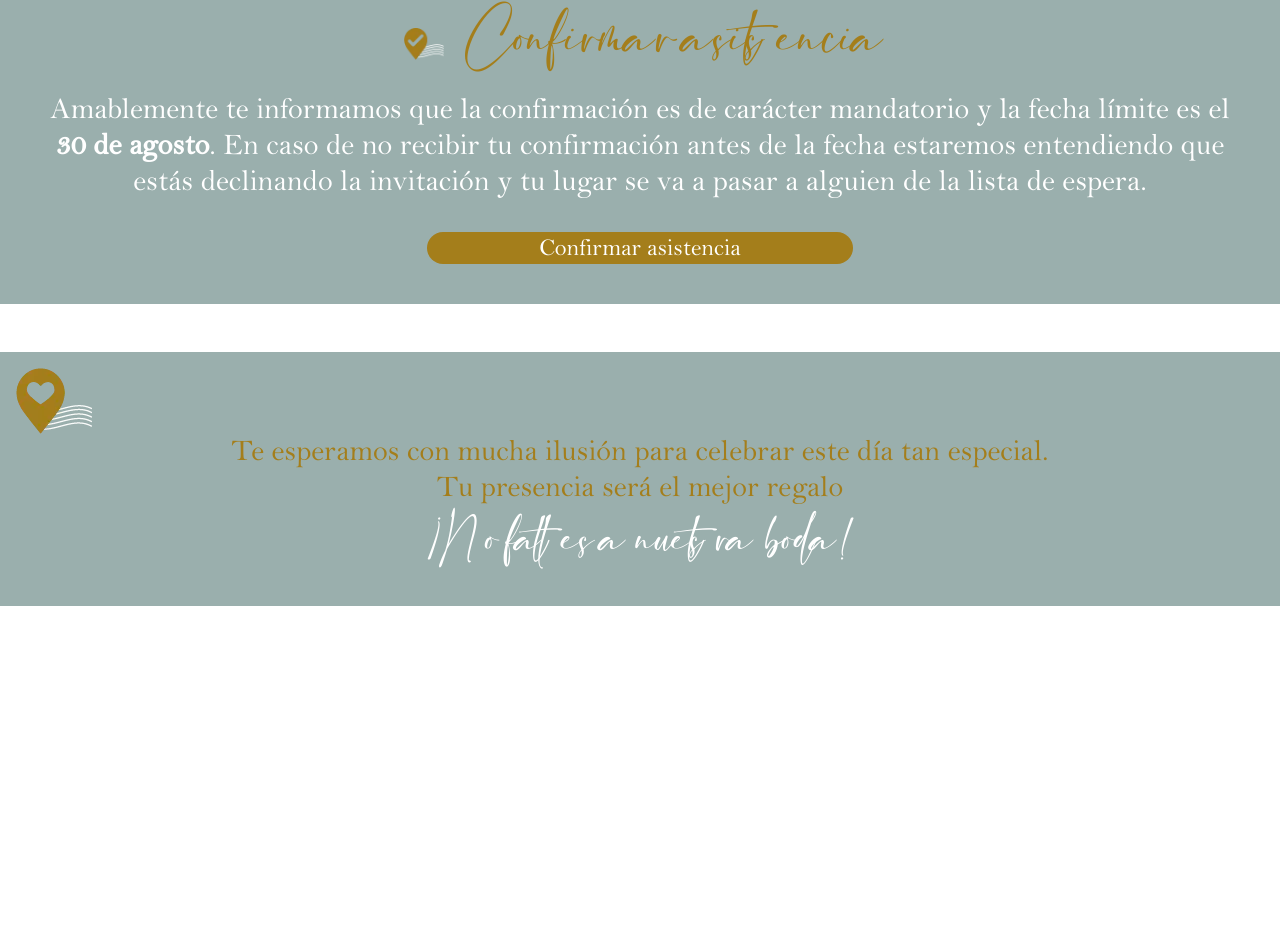
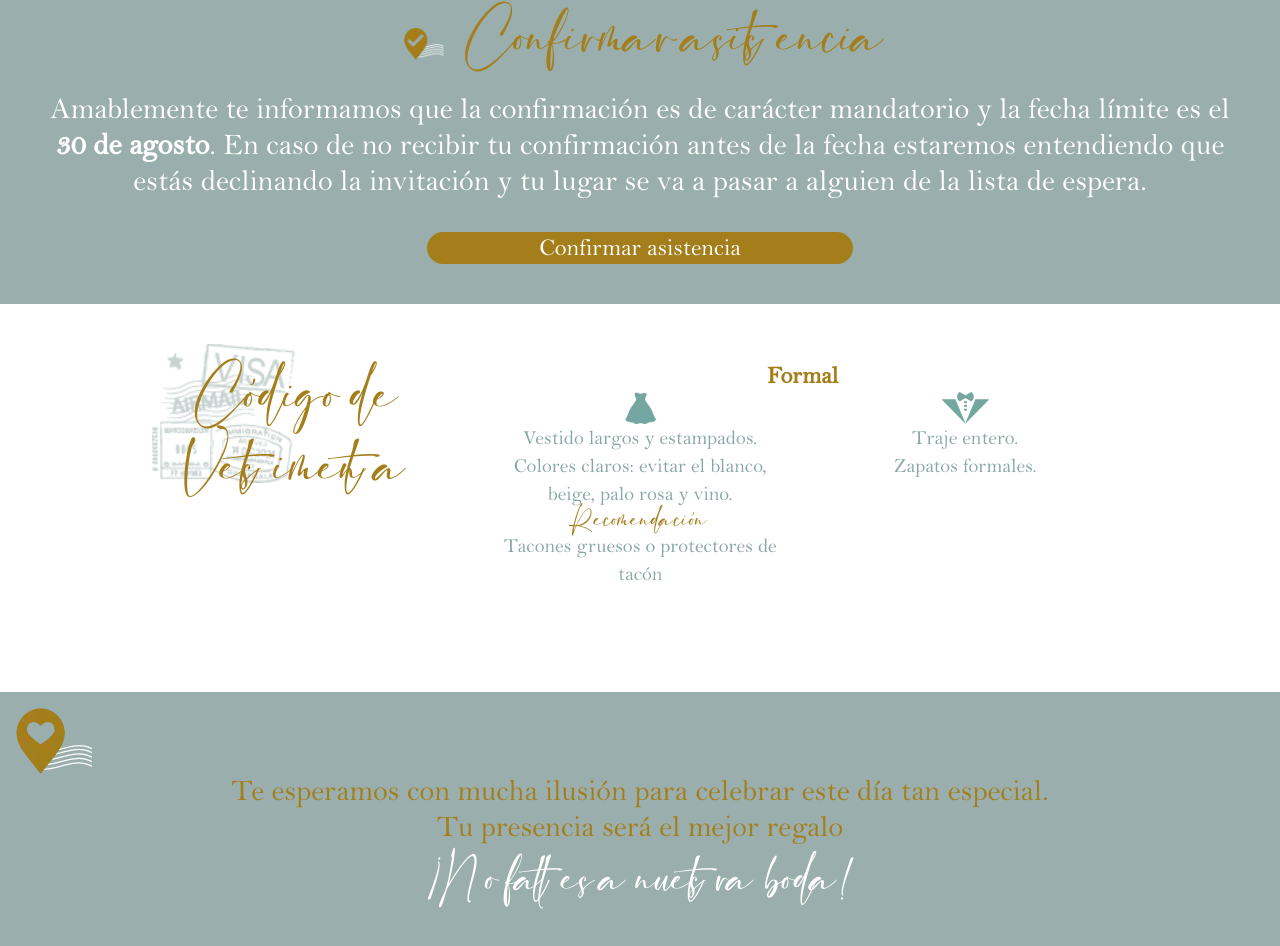
Before and after one commit to MigueMat4/bodamarcoykei, an Astro site: page / in a window 1280 px wide. Shown: the part 2124-3070 px from the top of the page. Before the commit the page ends 2730 px from the top, so only its background shows below. Built offline with nearby package versions, Linux system fonts and the light colour scheme; Astro itself is replaced by a stand-in of ours.

Commit message:
add dress code info

```diff
--- /dev/null
+++ b/src/components/DressCode.astro
@@ -0,0 +1,42 @@
+---
+import { Image } from 'astro:assets';
+import suit from '../images/suit.webp';
+import dress from '../images/dress.webp';
+---
+
+<section class="py-10 flex flex-wrap justify-center space-x-0 sm:space-x-10">
+    <div class="px-8 py-4 text-2xl sm:text-4xl text-title dress-code">
+        <p class="text-[#A47E1B] py-4">
+            Código de
+        </p>
+        <p class="text-[#A47E1B] py-4">
+            Vestimenta
+        </p>
+    </div>
+    <div class="py-4">
+        <p class="text-[#A47E1B] text-xl sm:text-2xl"><strong>Formal</strong></p>
+        <div class="flex text-sm sm:text-xl">
+            <div class="w-1/2 px-4">
+                <Image src={dress} alt="Vestido mujeres" class="h-8 mx-auto" />
+                <p>Vestido largos y estampados.</p>
+                <p>Colores claros: evitar el blanco, beige, palo rosa y vino.</p>
+                <p class="text-[#A47E1B] text-xs sm:text-base text-title">Recomendación</p>
+                <p>Tacones gruesos o protectores de tacón</p>
+            </div>
+            <div class="w-1/2 px-4">
+                <Image src={suit} alt="Traje hombres" class="h-8 mx-auto" />
+                <p>Traje entero.</p>
+                <p>Zapatos formales.</p>
+            </div>
+        </div>
+    </div>
+</section>
+
+<style>
+    .dress-code {
+        background-image: url('../images/passport_stamp.webp');
+        background-position: left top;
+        background-repeat: no-repeat;
+        background-size: 50%;
+    }
+</style>
--- a/src/pages/index.astro
+++ b/src/pages/index.astro
@@ -4,6 +4,7 @@ import Counter from '../components/Counter.astro';
 import Ceremony from '../components/Ceremony.astro';
 import Reception from '../components/Reception.astro';
 import Confirm from '../components/Confirm.astro';
+import DressCode from '../components/DressCode.astro';
 ---
 
 <Layout title="Boda Marco y Kei">
@@ -16,5 +17,6 @@ import Confirm from '../components/Confirm.astro';
 		<Ceremony />
 		<Reception />
 		<Confirm />
+		<DressCode />
 	</main>
 </Layout>
```
